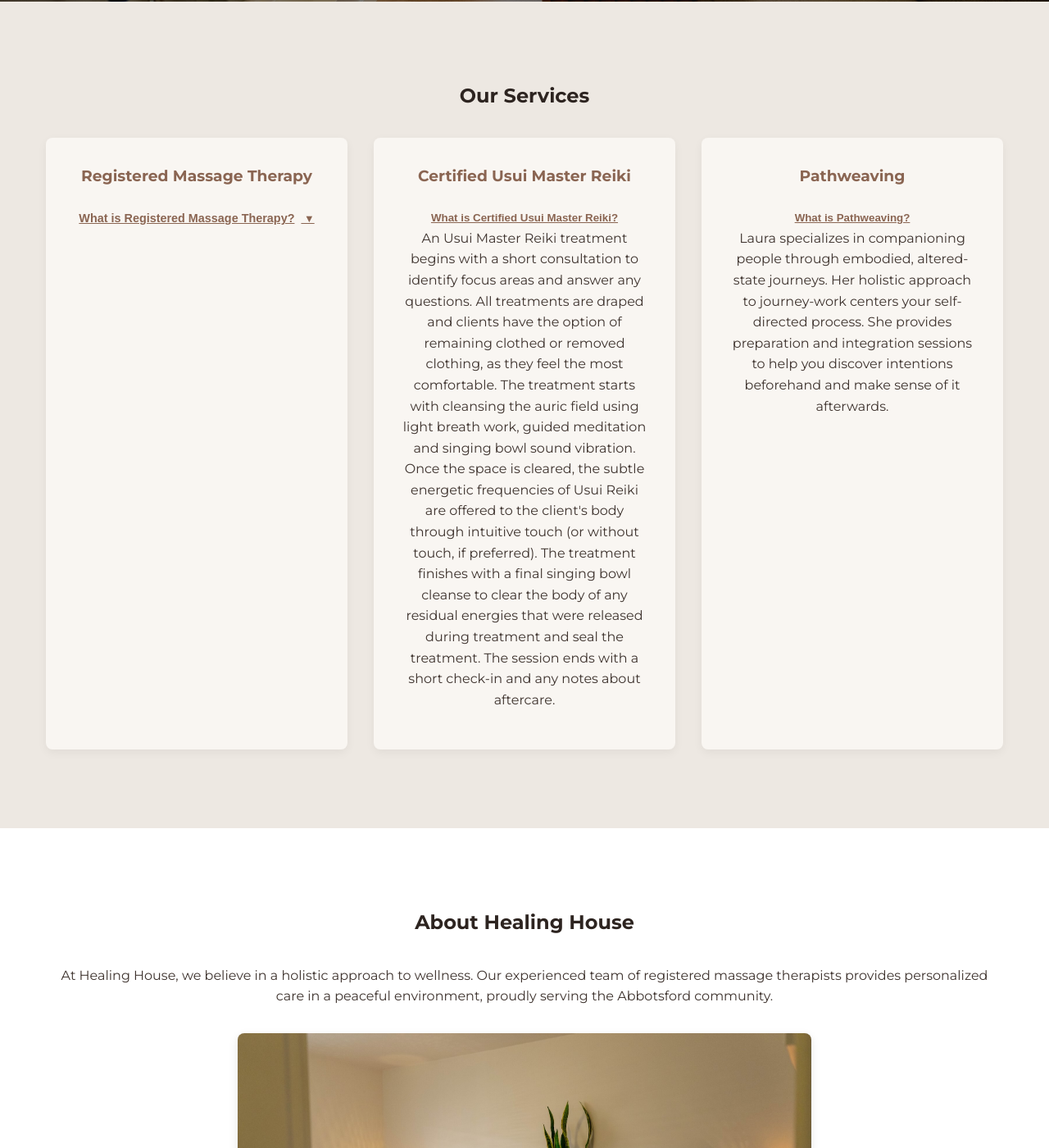
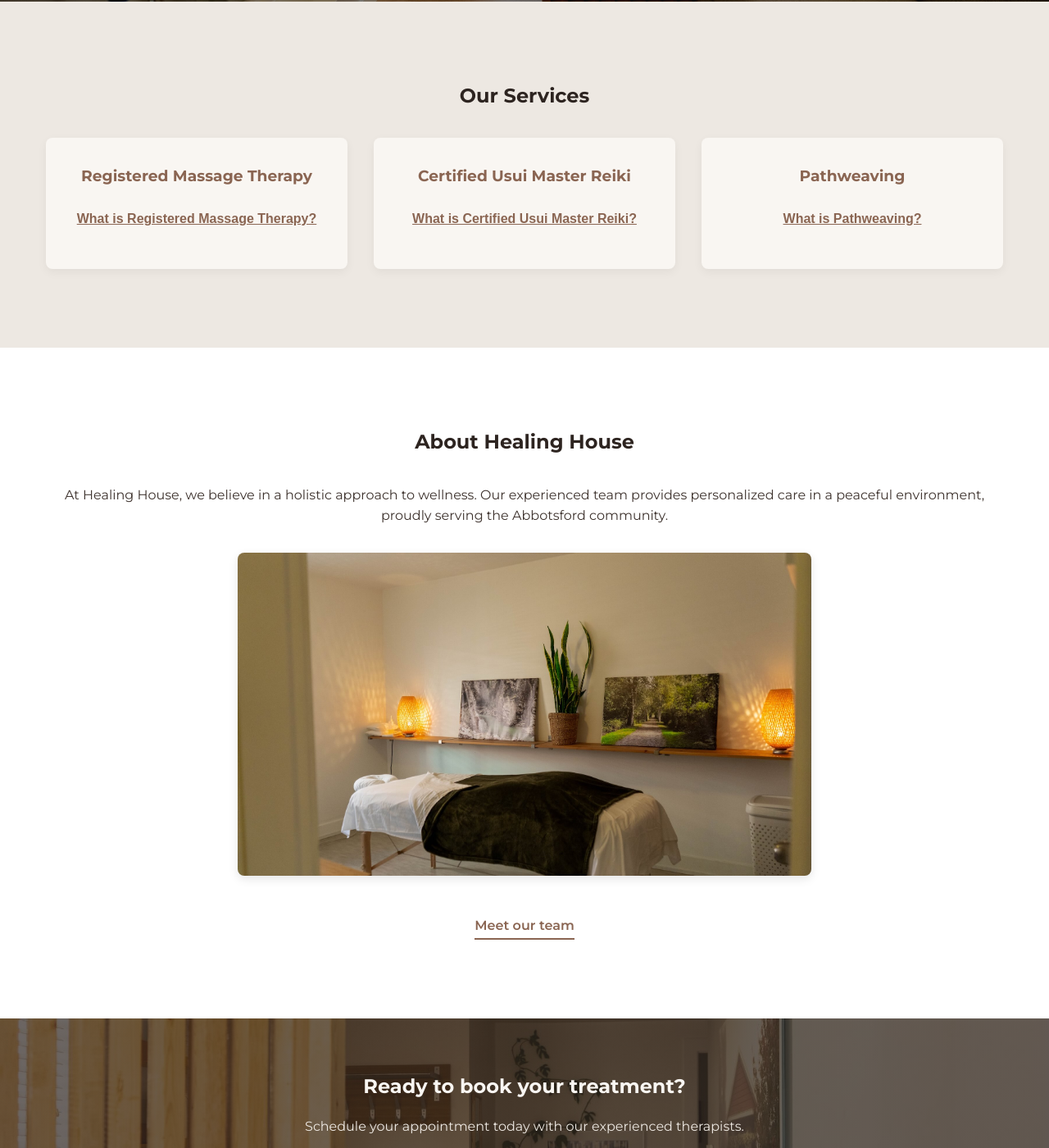
Before and after one commit to GitRealHappy/healinghouse, a Jekyll site: the page built from index.html, in a window 1280 px wide and 1400 px high, scrolled down 507 px. Shown: the whole window at 82% size. Built offline with Jekyll 4.4.1, drawn with Linux system fonts in a browser that asks for light colours.

Commit message:
fixed read more buttons for reiki and pathweaving, added CST to Milan's bio, & altered final text on main page

```diff
--- a/assets/css/style.css
+++ b/assets/css/style.css
@@ -262,72 +262,49 @@
     margin-bottom: 1rem;
 }
 
-/* RMT Info Section in Service Card */
-.rmt-info {
+/* Service Info Styles */
+.rmt-info,
+.reiki-info,
+.pathweaving-info {
     margin-top: 1rem;
 }
 
-.rmt-info-btn {
-    background: var(--gray-color);
-    border: 2px solid var(--primary-color);
+.read-more-btn {
+    background: none;
+    border: none;
     color: var(--primary-color);
-    font-weight: 600;
     cursor: pointer;
-    padding: 0.75rem 1rem;
-    display: block;
-    margin: 0 auto;
-    text-decoration: none;
-    font-size: 0.9rem;
-    border-radius: 6px;
-    transition: all 0.3s ease;
-    position: relative;
+    font-size: 1rem;
+    padding: 0.5rem 1rem;
+    margin: 1rem 0;
+    transition: color 0.3s;
 }
 
-.rmt-info-btn::after {
-    content: " ▼";
-    font-size: 0.8rem;
-    margin-left: 0.5rem;
-    transition: transform 0.3s ease;
+.read-more-btn:hover {
+    color: var(--accent-color);
 }
 
-.rmt-info-btn[aria-expanded="true"]::after {
-    transform: rotate(180deg);
+.more-text {
+    display: none;
+    margin-top: 1rem;
+    text-align: left;
 }
 
-.rmt-info-btn:hover {
-    background: var(--primary-color);
-    color: var(--light-color);
-    transform: translateY(-2px);
-    box-shadow: 0 4px 8px rgba(0, 0, 0, 0.1);
+.more-text.expanded {
+    display: block;
 }
 
-.rmt-expanded-content {
-    max-height: 0;
-    overflow: hidden;
-    transition: max-height 0.5s ease-in-out;
-    text-align: left;
-    margin-top: 1rem;
-}
-
-.rmt-expanded-content.expanded {
-    max-height: 1000px;
-}
-
-.rmt-expanded-content h4 {
-    color: var(--primary-color);
-    margin-top: 1.5rem;
-    margin-bottom: 0.75rem;
-    font-size: 1rem;
-}
-
-.rmt-expanded-content ul {
-    margin-left: 1.5rem;
+.more-text p {
     margin-bottom: 1rem;
 }
 
-.rmt-expanded-content li {
-    margin-bottom: 0.25rem;
-    line-height: 1.4;
+.more-text ul {
+    margin: 1rem 0;
+    padding-left: 2rem;
+}
+
+.more-text li {
+    margin-bottom: 0.5rem;
 }
 
 /* About Section */
@@ -440,22 +417,6 @@
 
 .team-member .more-text p:last-child {
     margin-bottom: 0;
-}
-
-.read-more-btn {
-    background: none;
-    border: none;
-    color: var(--primary-color);
-    font-weight: bold;
-    cursor: pointer;
-    padding: 0.25rem 0; /* Minimal padding */
-    display: inline-block;
-    margin-top: 0.5rem; /* Space above the button */
-    text-decoration: underline;
-}
-
-.read-more-btn:hover {
-    color: var(--accent-color);
 }
 
 .team-book-button {
@@ -665,7 +626,7 @@
     display: flex;
     flex-wrap: wrap;
     gap: 2rem;
-    margin: 1rem 0;
+    margin: 2rem 0;
 }
 
 .address-container {
--- a/assets/js/main.js
+++ b/assets/js/main.js
@@ -79,14 +79,22 @@
             }
 
             // Handle RMT info read more
-            const rmtInfoDiv = this.closest('.rmt-info');
-            if (rmtInfoDiv) {
-                const moreTextDiv = rmtInfoDiv.querySelector('.rmt-expanded-content');
-
+            const serviceInfoDiv = this.closest('.rmt-info, .reiki-info, .pathweaving-info');
+            if (serviceInfoDiv) {
+                const moreTextDiv = serviceInfoDiv.querySelector('.more-text');
                 if (moreTextDiv) {
                     moreTextDiv.classList.toggle('expanded');
                     const isExpanded = moreTextDiv.classList.contains('expanded');
-                    this.textContent = isExpanded ? 'Show Less' : 'What is Registered Massage Therapy?';
+
+                    // Set appropriate button text based on service type
+                    if (serviceInfoDiv.classList.contains('rmt-info')) {
+                        this.textContent = isExpanded ? 'Show Less' : 'What is Registered Massage Therapy?';
+                    } else if (serviceInfoDiv.classList.contains('reiki-info')) {
+                        this.textContent = isExpanded ? 'Show Less' : 'What is Certified Usui Master Reiki?';
+                    } else if (serviceInfoDiv.classList.contains('pathweaving-info')) {
+                        this.textContent = isExpanded ? 'Show Less' : 'What is Pathweaving?';
+                    }
+
                     this.setAttribute('aria-expanded', isExpanded);
                 }
             }
--- a/index.html
+++ b/index.html
@@ -69,7 +69,7 @@
 <section class="about-brief">
     <div class="section-container">
         <h2 class="section-title">About Healing House</h2>
-        <p>At Healing House, we believe in a holistic approach to wellness. Our experienced team of registered massage therapists provides personalized care in a peaceful environment, proudly serving the Abbotsford community.</p>
+        <p>At Healing House, we believe in a holistic approach to wellness. Our experienced team provides personalized care in a peaceful environment, proudly serving the Abbotsford community.</p>
         <div class="about-image-container">
             <img src="{{ '/assets/images/massage-room-2.jpeg' | relative_url }}" alt="Serene and calming massage therapy room at Healing House Abbotsford" class="about-image">
         </div>
```
Also changed, not shown: pages/team.md (+1 -1 lines).
